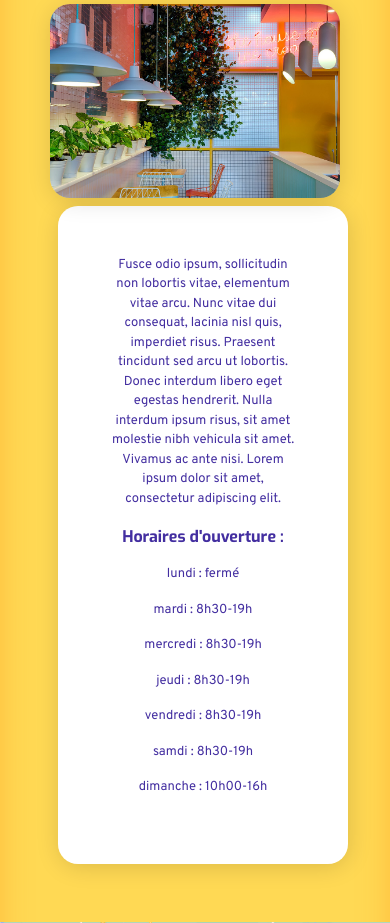
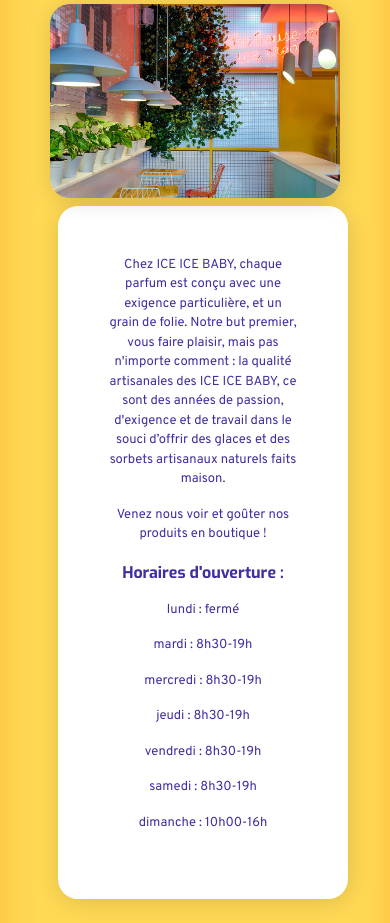
Before and after one commit to CassouDev/Iceicebaby, a Symfony app: template templates/iceicebaby/iceboutique.html.twig in a window 390 px wide. Shown: the part 907-1830 px from the top of the page. Run offline with Twig, Linux system fonts and the light colour scheme; the template is opened without the code that fills it, so the values that code supplies are empty; some libraries are stand-ins or nearby versions.

Commit message:
Last changes before exam

```diff
--- a/public/css/cart.css
+++ b/public/css/cart.css
@@ -2,7 +2,7 @@
 .progress {
     display: none;
 }
-.bg-danger {
+.progress .bg-danger {
     background-color: orange!important;
 }
 .second_navbar {
--- a/public/css/template.css
+++ b/public/css/template.css
@@ -38,6 +38,9 @@ a {
 .d-flex a {
     text-decoration: none;
     width: 60px;
+}
+.d-flex a:hover {
+    color: #33b7e2;
 }
 #panier, #compte, #exit {
     margin-top: 8px;
@@ -89,6 +92,9 @@ a {
 }
 /* NAVBAR */
 .navbar-light .navbar-nav .nav-link.active, .navbar-light .navbar-nav .show>.nav-link { /*active link in the navbars*/
+    color: orange;
+}
+.nav-link:active {
     color: orange;
 }
 .main-navbar { /*taille du menu*/
@@ -158,7 +164,7 @@ a {
     border: none;
     margin-top: 15px;
 }
-.iceice-button:hover {
+.iceice-button:hover, .iceice-button:active, .iceice-button:focus {
     background-color: orange;
     color: white;
 }
--- a/src/Controller/IceicebabyController.php
+++ b/src/Controller/IceicebabyController.php
@@ -235,7 +235,7 @@ class IceicebabyController extends AbstractController
 
         if($form->isSubmitted() && $form->isValid()) {
             $factoryOrder->setFactoryDate(new \DateTime());
-            $factoryOrder->setFactoryStatus("Demande en attente de validation");
+            $factoryOrder->setFactoryStatus("En attente de validation");
             // dd($factoryOrder);
 
             $manager->persist($factoryOrder);
--- a/src/Entity/User.php
+++ b/src/Entity/User.php
@@ -188,11 +188,7 @@ class User implements UserInterface
 
     public function getRoles(): array
     {
-        // $roles = $this->roles;
         // // guarantee every user at least has ROLE_USER
-        // $roles = ['ROLE_USER'];
-
-        // return array_unique($roles);
         if (empty($this->roles)) {
             return ['ROLE_USER'];
         }
--- a/templates/base.html.twig
+++ b/templates/base.html.twig
@@ -41,10 +41,17 @@
                     {% endif %}
 
                     {% if not app.user %}
+                        {% if items | length > 0 %}
+                        <a href="{{ path('security_login', {'status': 'panier'}) }}" class="col-md-2 account-button toolbar-button">
+                            <img src="../../../images/header_account_icon.svg" alt="icone compte" id="account-icon">
+                            <p id="compte">Compte</p>
+                        </a>
+                        {% else %}
                         <a href="{{ path('security_login', {'status': 'security'}) }}" class="col-md-2 account-button toolbar-button">
                             <img src="../../../images/header_account_icon.svg" alt="icone compte" id="account-icon">
                             <p id="compte">Compte</p>
                         </a>
+                        {% endif %}
                     {% else %}
                         {% for role in app.user.roles %}
                             {% if role == "ROLE_ADMIN" %}
--- a/templates/iceicebaby/iceboutique.html.twig
+++ b/templates/iceicebaby/iceboutique.html.twig
@@ -19,14 +19,15 @@
             </div>
             <div class="col-md-5 m-2 ice-card">
                 <h1>La Ice Boutique</h1>
-                <p>Fusce odio ipsum, sollicitudin non lobortis vitae, elementum vitae arcu. Nunc vitae dui consequat, lacinia nisl quis, imperdiet risus. Praesent tincidunt sed arcu ut lobortis. Donec interdum libero eget egestas hendrerit. Nulla interdum ipsum risus, sit amet molestie nibh vehicula sit amet. Vivamus ac ante nisi. Lorem ipsum dolor sit amet, consectetur adipiscing elit.</p>
+                <p>Chez ICE ICE BABY, chaque parfum est conçu avec une exigence particulière, et un grain de folie. Notre but premier, vous faire plaisir, mais pas n'importe comment : la qualité artisanales des ICE ICE BABY, ce sont des années de passion, d'exigence et de travail dans le souci d’offrir des glaces et des sorbets artisanaux naturels faits maison.</p>
+                <p>Venez nous voir et goûter nos produits en boutique !</p>
                 <p id="horaires">Horaires d'ouverture :</h2>
                 <p>lundi : fermé</p>
                 <p>mardi : 8h30-19h</p>
                 <p>mercredi : 8h30-19h</p>
                 <p>jeudi : 8h30-19h</p>
                 <p>vendredi : 8h30-19h</p>
-                <p>samdi : 8h30-19h</p>
+                <p>samedi : 8h30-19h</p>
                 <p>dimanche : 10h00-16h</p>
             </div>
         </div>
--- a/templates/iceicebaby/icefactory.html.twig
+++ b/templates/iceicebaby/icefactory.html.twig
@@ -19,7 +19,8 @@
             <div class="col-md-8 ice-card">
                 <div class="content">
                     <h2>Votre création, notre savoir-faire</h2>
-                    <p>Fusce odio ipsum, sollicitudin non lobortis vitae, elementum vitae arcu. Nunc vitae dui consequat, lacinia nisl quis, imperdiet risus. Praesent tincidunt sed arcu ut lobortis. Donec interdum libero eget egestas hendrerit. Nulla interdum ipsum risus, sit amet molestie nibh vehicula sit amet. Vivamus ac ante nisi. Lorem ipsum dolor sit amet, consectetur adipiscing elit.</p>
+                    <p>Notre philosophie, retrouver le goût des produits naturels tout en gardant des saveurs authentiques et des couleurs de folie ! Vous avez un projet de glace, une envie de goût ou de couleur, un événement à fêter ? N'hésitez pas à nous faire une commande spéciale, la ICE FACTORY sera ravie de relever le défi.</p>
+                    <p><small>Toutes nos fabrications sont 100% naturelles, sans exhausteur de goût, sans arôme artificiel, sans conservateur et sans colorant.</small></p>
                 </div>
                 <div>
                     <button type="button" class="btn btn-info form-btn iceice-button" onclick="window.location.href = '#icefactory-form';">Contacter la ICE FACTORY</button>
--- a/templates/security/login.html.twig
+++ b/templates/security/login.html.twig
@@ -3,6 +3,7 @@
 {% block stylesheets %}
     <link href="{{ asset('css/template.css') }}" type="text/css" rel="stylesheet">
     <link href="{{ asset('css/account.css') }}" type="text/css" rel="stylesheet">
+    <link href="{{ asset('css/cart.css') }}" type="text/css" rel="stylesheet">
 {% endblock %}
 
 {% block title %}
@@ -58,13 +59,10 @@
                         </div>
                         <div class="form-group">
                             {% if ordering %}
-                                    {# <a href="{{ path('security_login', {'status': 'panier'}) }}"> #}
-                                        <button type="submit" class="btn btn-info iceice-button" id="cart-connect-btn">Connexion</button>
-                                    {# </a> #}
+                                <button type="submit" class="btn btn-info iceice-button" id="cart-connect-btn">Connexion</button>
                             {% else %}
                                 <button type="submit" class="btn btn-info iceice-button">Connexion</button>
                             {% endif %}
-                            {# <button type="submit" class="btn btn-info iceice-button">Connexion</button> #}
                         </div>
                     </div>
                 </form>
```
Also changed, not shown: public/images/home_icecream_cones_2.jpg (added), public/images/home_icecream_glaces_2.jpg (added), 6 other files.
